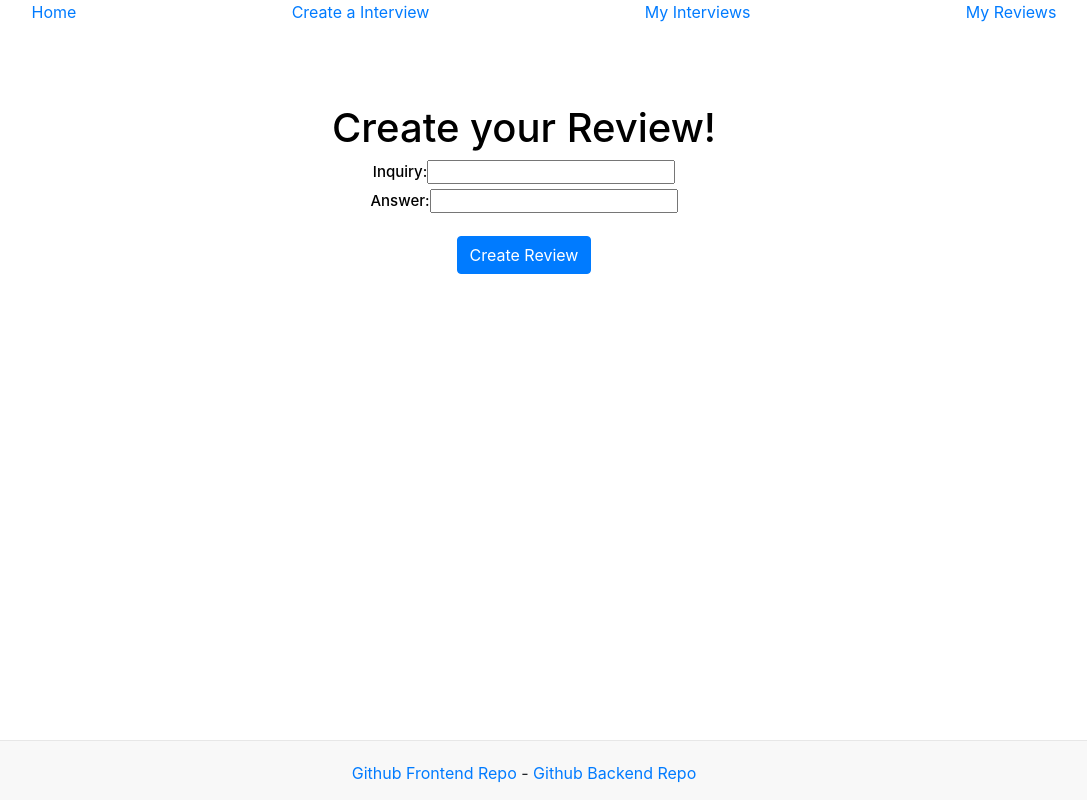
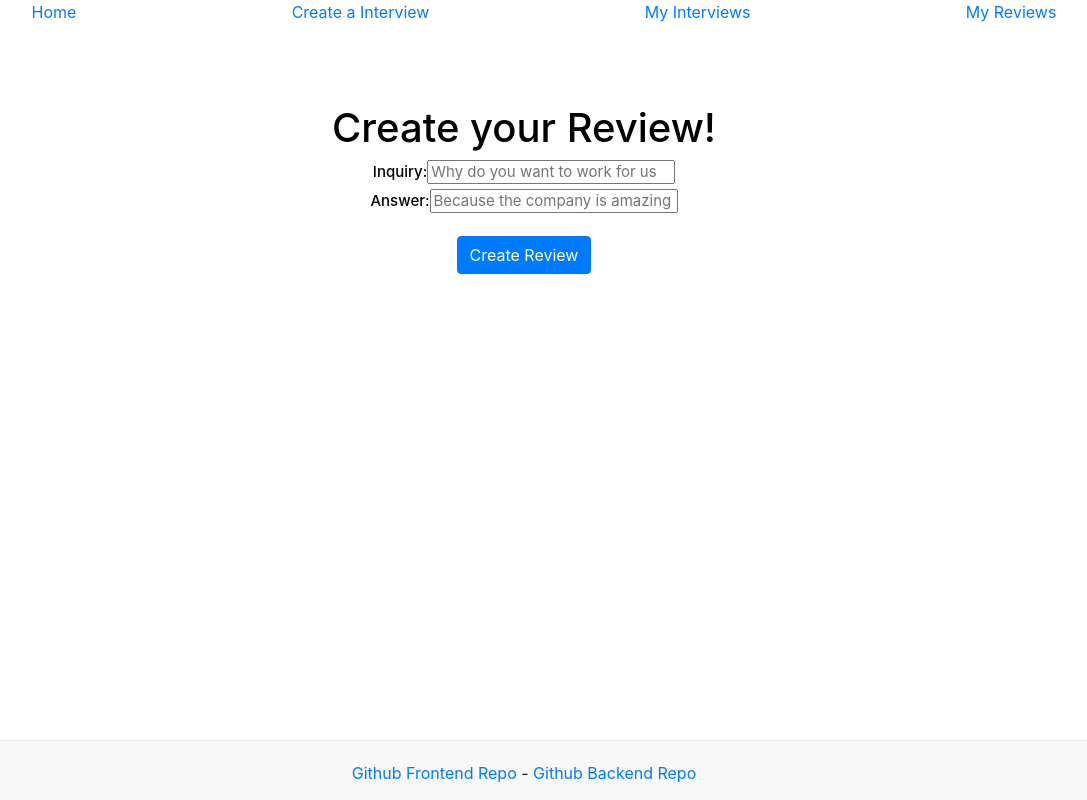
Before and after one commit to WhitnyNicole/job-search-react-redux, a React (Create React App) app: page /reviews/new in a window 1280 px wide. Shown: the whole page, without its empty margins (116-1203 px from the left). Built offline with nearby package versions, Linux system fonts and the light colour scheme; no server answers.

Commit message:
update review form to add placeholder text

```diff
--- a/src/components/NewReview.js
+++ b/src/components/NewReview.js
@@ -19,8 +19,8 @@ class NewReview extends Component {
     constructor(props) {
         super(props)
         this.state = {
-            inquiry: " ",
-            answer: " ",
+            inquiry: "",
+            answer: "",
             interview_id: props.interviewId
     }
 }
@@ -49,6 +49,7 @@ class NewReview extends Component {
                                 required
                                 type="text"
                                 name="inquiry"
+                                placeholder={'Why do you want to work for us'}
                                 value={this.state.inquiry}
                             />
                             <br />
@@ -58,6 +59,7 @@ class NewReview extends Component {
                                 type="text"
                                 required
                                 name="answer"
+                                placeholder={'Because the company is amazing'}
                                 value={this.state.answer}
                             />
                             <br />
```
